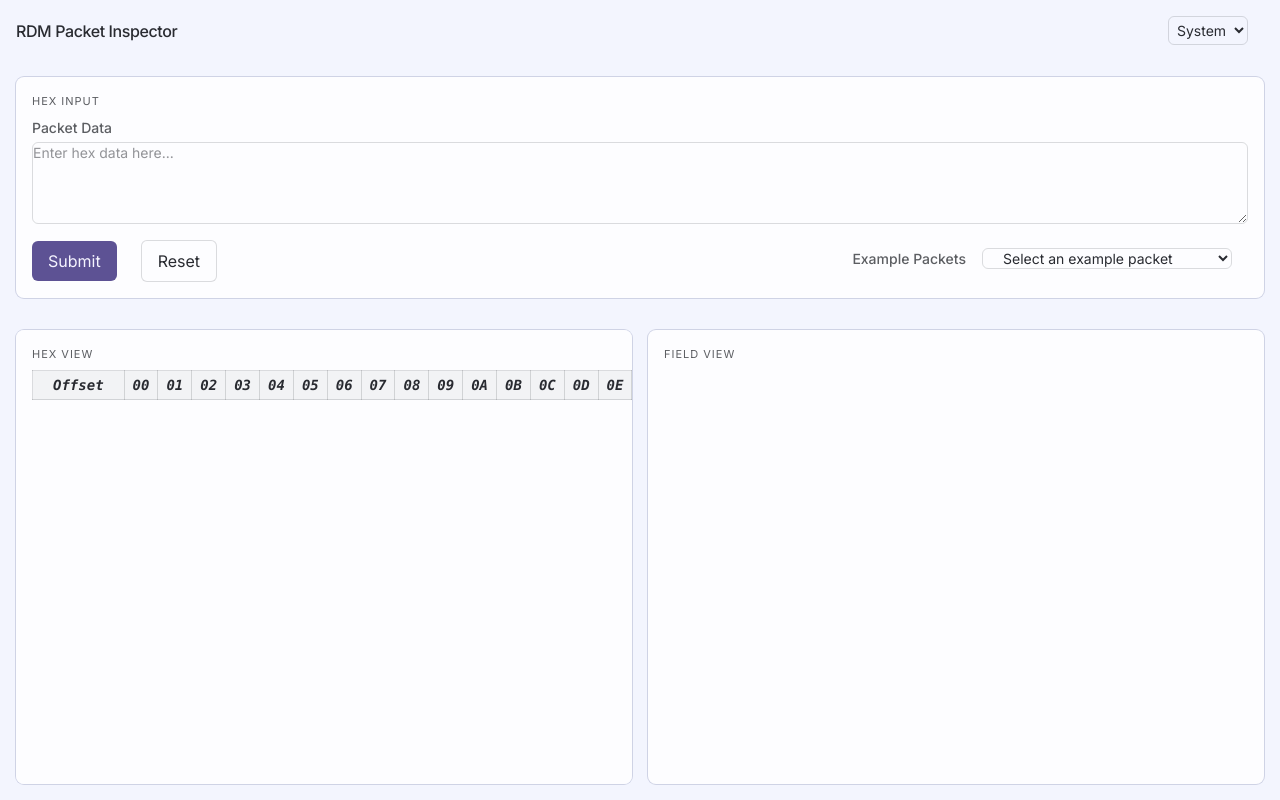
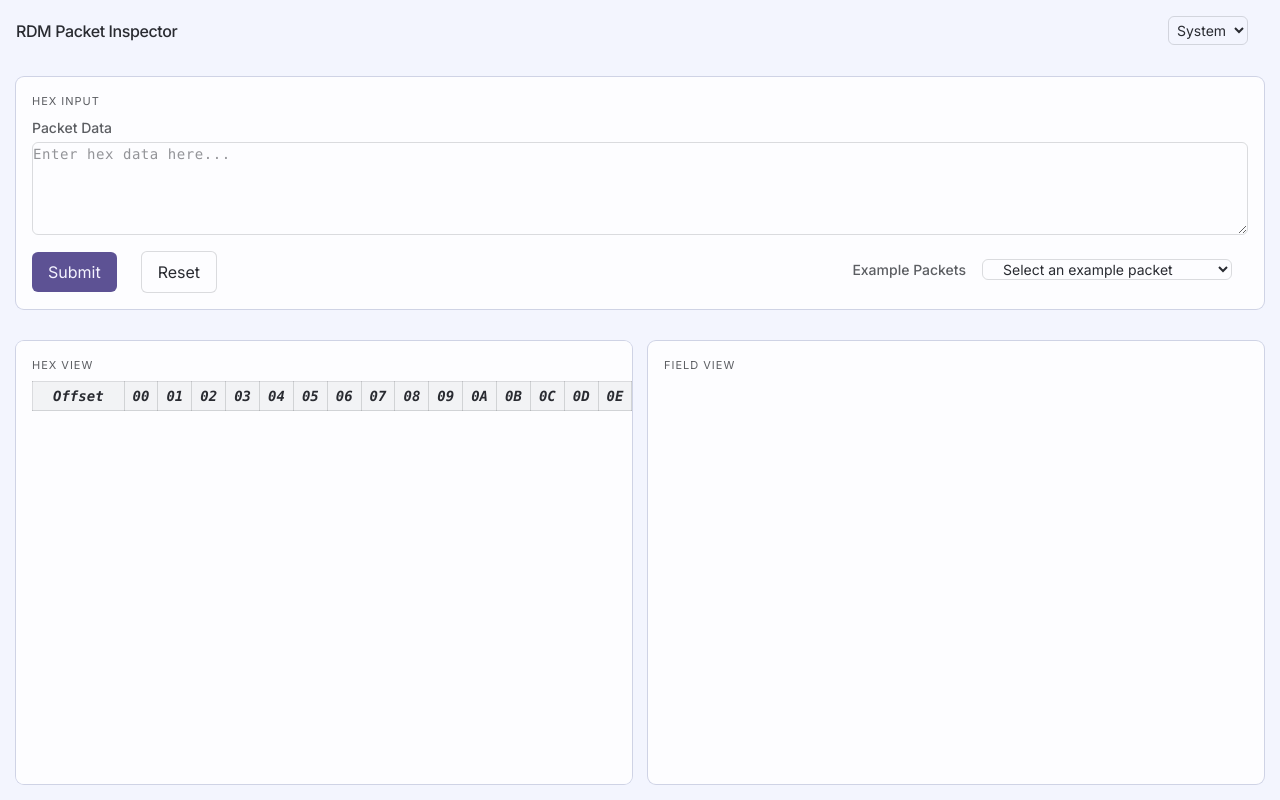
Before and after one commit to r-chua/rdm-packet-inspector, a React (Vite) app: page / in a window 1280 px wide. Built offline with nearby package versions, Linux system fonts and the light colour scheme.

Commit message:
feat: make textarea input monospace

```diff
--- a/src/components/HexInput.tsx
+++ b/src/components/HexInput.tsx
@@ -56,7 +56,8 @@ export function HexInput({ onParse }: HexInputProps) {
           className={cn(
             'mt-1 block w-full rounded-md',
             'border border-border sm:text-sm',
-            'focus:border-focus focus:ring-focus'
+            'focus:border-focus focus:ring-focus',
+            'font-mono tracking-[0.04em] leading-relaxed'
           )}
           rows={4}
           spellCheck={false}
```
